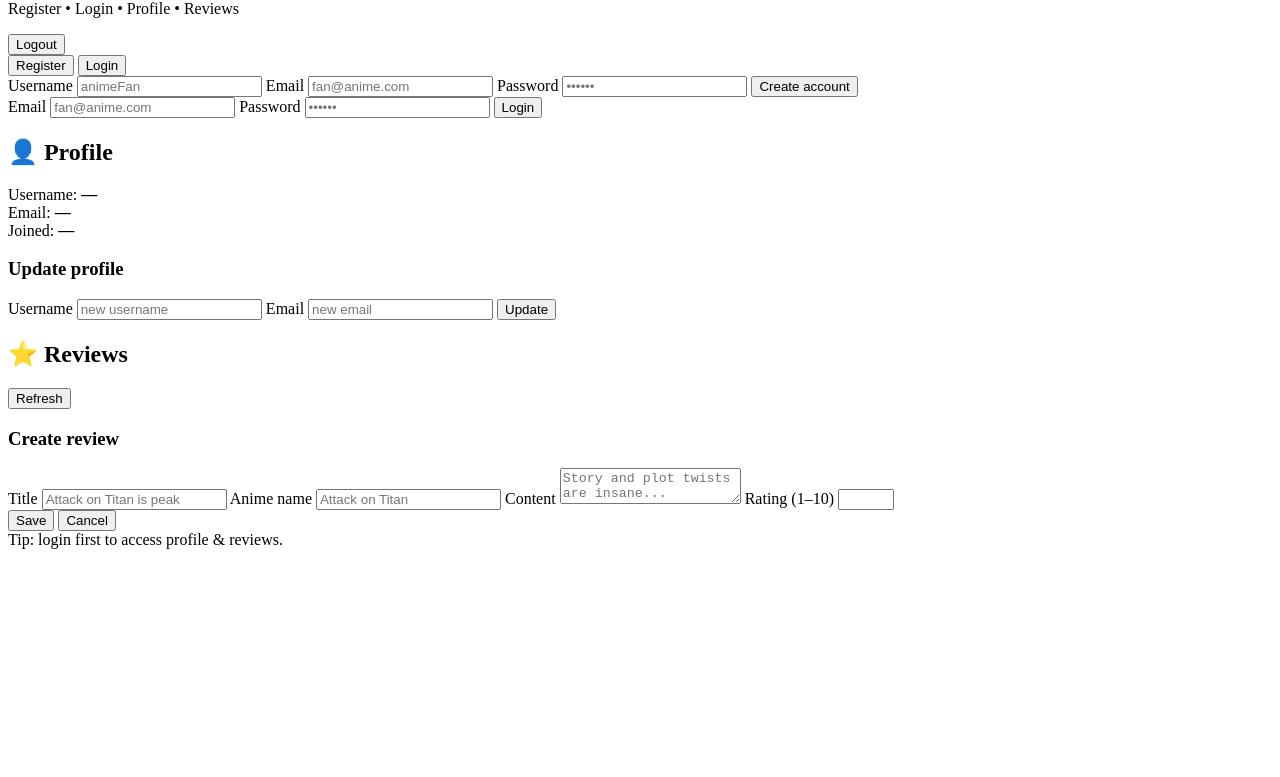
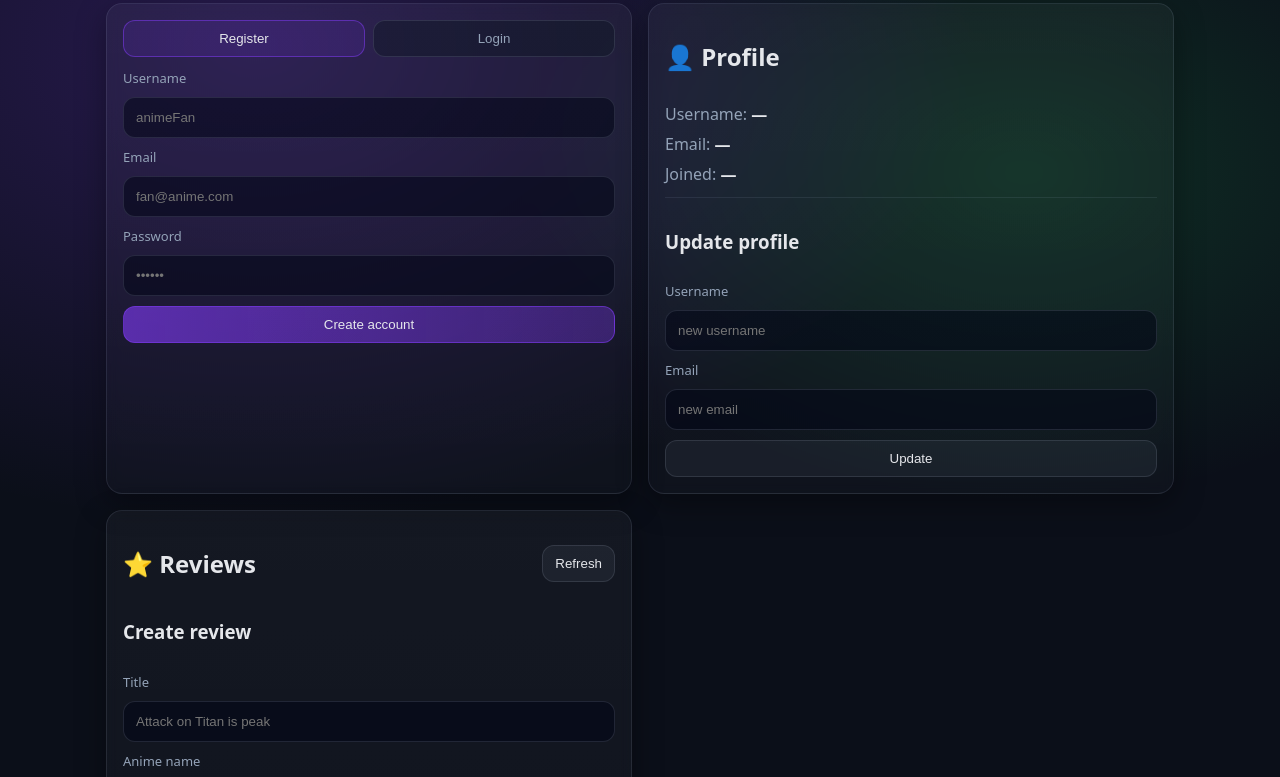
Before and after one commit to Sunaizun/anime-fan-backend, a website: page public/index.html in a window 1280 px wide. Shown: the part 81-858 px from the top of the page. Before the commit the page ends 800 px from the top, so only its background shows below. Drawn offline with Linux system fonts and the light colour scheme.

Commit message:
FrontEnd for visual

```diff
--- a/public/index.html
+++ b/public/index.html
@@ -4,7 +4,7 @@
   <meta charset="UTF-8" />
   <meta name="viewport" content="width=device-width, initial-scale=1.0"/>
   <title>Anime Fan – Frontend</title>
-  <link rel="stylesheet" href="app.css" />
+  <link rel="stylesheet" href="style.css" />
 </head>
 <body>
   <div class="container">
--- a/server.js
+++ b/server.js
@@ -19,6 +19,7 @@
 app.use(require('./middleware/errorMiddleware'));
 app.use('/api/anime', require('./routes/animeRoutes'));
 app.use('/api/posts', require('./routes/postRoutes'));
+app.use(express.static('public'));
 
 
 
```
